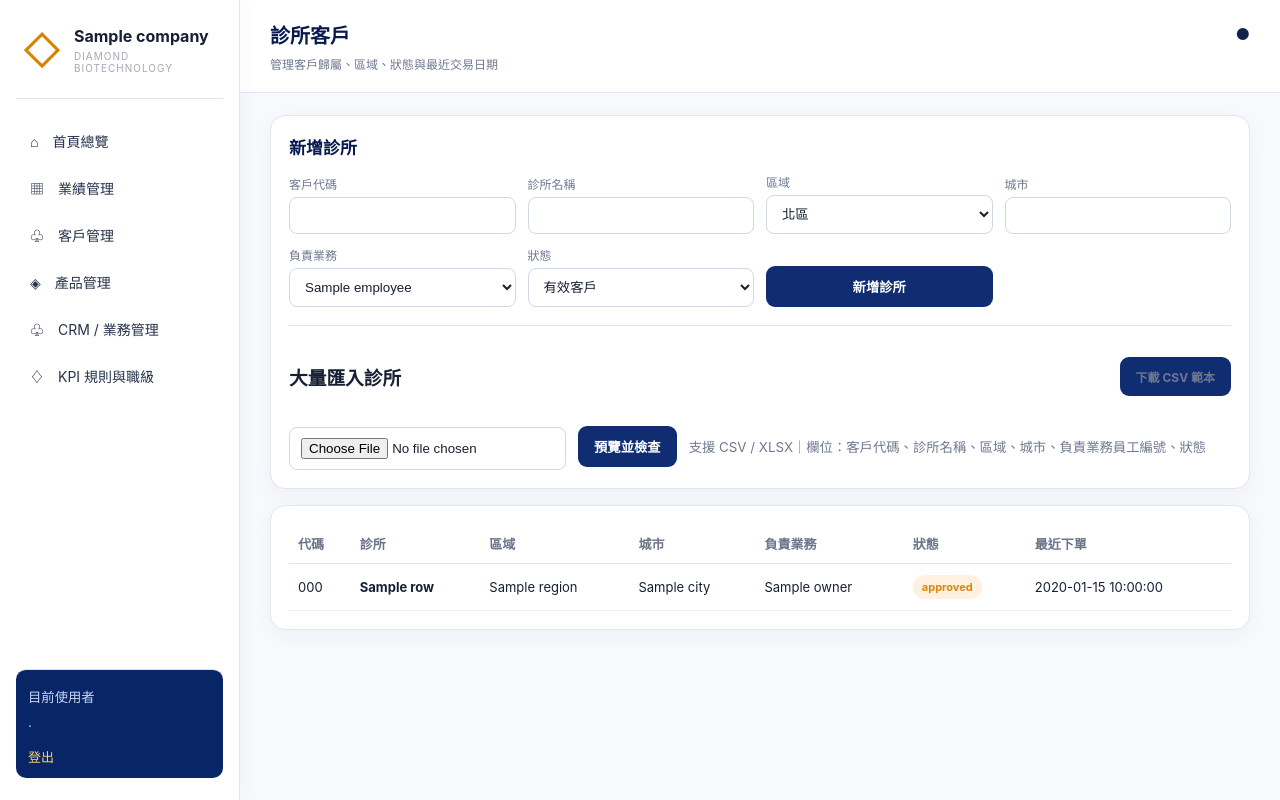
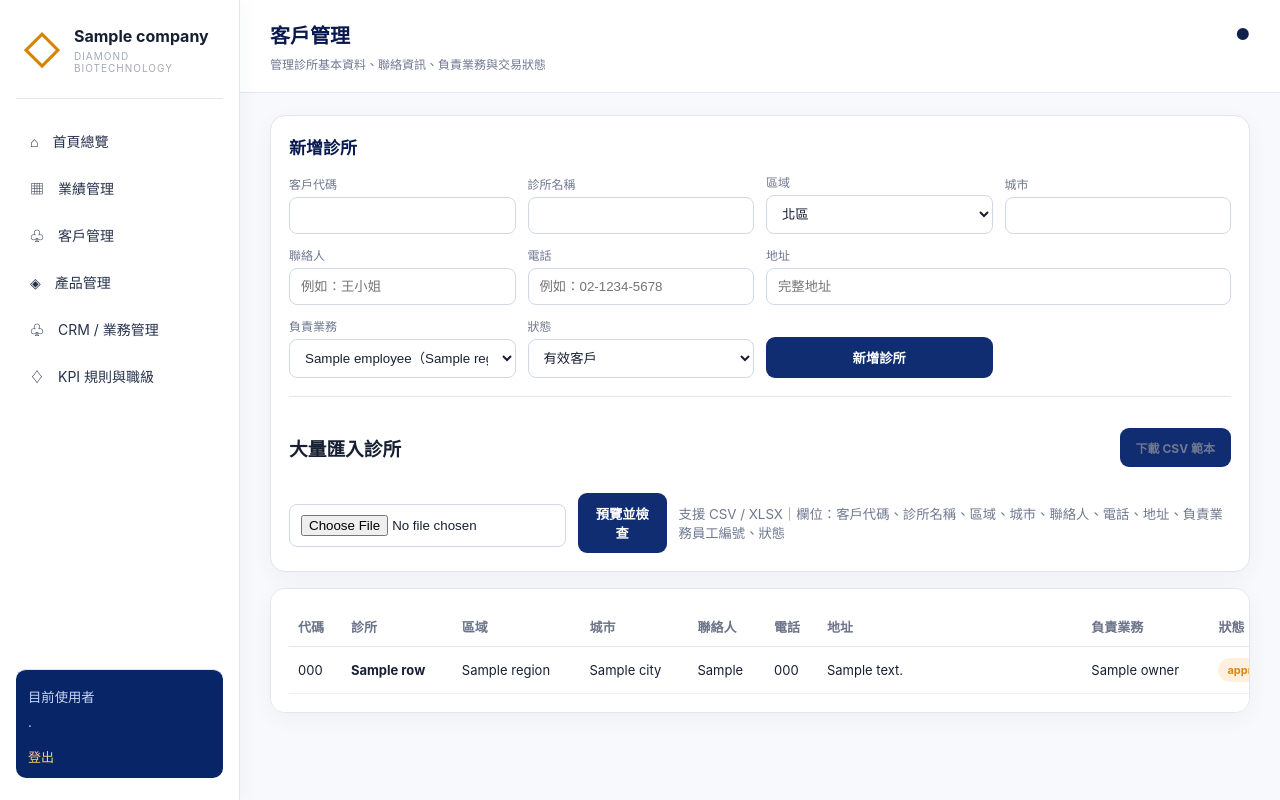
Before and after one commit to jasonwilliamsmvp-ctrl/diamond-kpi, a FastAPI app: template app/templates/clinics.html in a window 1280 px wide. Run offline with FastAPI, Linux system fonts and the light colour scheme; the template is opened without the code that fills it: most values are stand-ins (such as "Sample title", 1, 10 or a date in 2020); some libraries are stand-ins or nearby versions.

Commit message:
Add files via upload

```diff
--- a/app/main.py
+++ b/app/main.py
@@ -81,6 +81,9 @@ class Clinic(Base):
     name: Mapped[str] = mapped_column(String(150))
     region: Mapped[str] = mapped_column(String(30), default="北區")
     city: Mapped[str] = mapped_column(String(50), default="台北市")
+    contact_person: Mapped[str] = mapped_column(String(100), default="")
+    phone: Mapped[str] = mapped_column(String(50), default="")
+    address: Mapped[str] = mapped_column(String(255), default="")
     owner_employee_id: Mapped[Optional[int]] = mapped_column(ForeignKey("employees.id"), nullable=True)
     status: Mapped[str] = mapped_column(String(30), default="有效客戶")
     last_order_date: Mapped[Optional[date]] = mapped_column(Date, nullable=True)
@@ -191,11 +194,18 @@ def startup():
             conn.execute(text("ALTER TABLE employees ADD COLUMN IF NOT EXISTS visit_target DOUBLE PRECISION DEFAULT 40"))
             conn.execute(text("ALTER TABLE employees ADD COLUMN IF NOT EXISTS new_clinic_target DOUBLE PRECISION DEFAULT 2"))
             conn.execute(text("ALTER TABLE employees ADD COLUMN IF NOT EXISTS new_product_target DOUBLE PRECISION DEFAULT 1"))
+            conn.execute(text("ALTER TABLE clinics ADD COLUMN IF NOT EXISTS contact_person VARCHAR(100) DEFAULT ''"))
+            conn.execute(text("ALTER TABLE clinics ADD COLUMN IF NOT EXISTS phone VARCHAR(50) DEFAULT ''"))
+            conn.execute(text("ALTER TABLE clinics ADD COLUMN IF NOT EXISTS address VARCHAR(255) DEFAULT ''"))
         elif engine.dialect.name == "sqlite":
             cols = {r[1] for r in conn.execute(text("PRAGMA table_info(employees)"))}
             for col, default in [("crm_target",100),("visit_target",40),("new_clinic_target",2),("new_product_target",1)]:
                 if col not in cols:
                     conn.execute(text(f"ALTER TABLE employees ADD COLUMN {col} FLOAT DEFAULT {default}"))
+            clinic_cols = {r[1] for r in conn.execute(text("PRAGMA table_info(clinics)"))}
+            for col, ddl in [("contact_person","TEXT DEFAULT ''"),("phone","TEXT DEFAULT ''"),("address","TEXT DEFAULT ''")]:
+                if col not in clinic_cols:
+                    conn.execute(text(f"ALTER TABLE clinics ADD COLUMN {col} {ddl}"))
     db = SessionLocal()
     try:
         if not db.scalar(select(func.count(User.id))):
@@ -742,8 +752,33 @@ def clinics_page(request:Request,db:Session=Depends(db_session),user:User=Depend
     return templates.TemplateResponse("clinics.html",{"request":request,"user":user,"company":COMPANY_NAME,"rows":rows,"employees":emps})
 
 @app.post("/clinics")
-def clinic_add(code:str=Form(...),name:str=Form(...),region:str=Form(...),city:str=Form(...),owner_employee_id:int=Form(...),status:str=Form(...),db:Session=Depends(db_session),user:User=Depends(current_user)):
-    db.add(Clinic(code=code,name=name,region=region,city=city,owner_employee_id=owner_employee_id,status=status)); db.commit(); audit(db,user,"新增","診所",name)
+def clinic_add(code:str=Form(...),name:str=Form(...),region:str=Form(...),city:str=Form(...),contact_person:str=Form(""),phone:str=Form(""),address:str=Form(""),owner_employee_id:int=Form(...),status:str=Form(...),db:Session=Depends(db_session),user:User=Depends(current_user)):
+    authorize(user,"admin","executive","manager")
+    if db.scalar(select(Clinic).where(Clinic.code==code.strip())):
+        raise HTTPException(400,"客戶代碼已存在")
+    db.add(Clinic(code=code.strip(),name=name.strip(),region=region,city=city.strip(),contact_person=contact_person.strip(),phone=phone.strip(),address=address.strip(),owner_employee_id=owner_employee_id,status=status)); db.commit(); audit(db,user,"新增","診所",name)
+    return RedirectResponse("/clinics",303)
+
+@app.get("/clinics/{cid}/edit",response_class=HTMLResponse)
+def clinic_edit_page(cid:int,request:Request,db:Session=Depends(db_session),user:User=Depends(current_user)):
+    authorize(user,"admin","executive","manager")
+    clinic=db.get(Clinic,cid)
+    if not clinic: raise HTTPException(404,"找不到診所")
+    emps=list(db.scalars(select(Employee).where(Employee.active==True).order_by(Employee.region,Employee.name)))
+    return templates.TemplateResponse("clinic_edit.html",{"request":request,"user":user,"company":COMPANY_NAME,"clinic":clinic,"employees":emps})
+
+@app.post("/clinics/{cid}/edit")
+def clinic_edit(cid:int,code:str=Form(...),name:str=Form(...),region:str=Form(...),city:str=Form(...),contact_person:str=Form(""),phone:str=Form(""),address:str=Form(""),owner_employee_id:int=Form(...),status:str=Form(...),db:Session=Depends(db_session),user:User=Depends(current_user)):
+    authorize(user,"admin","executive","manager")
+    clinic=db.get(Clinic,cid)
+    if not clinic: raise HTTPException(404,"找不到診所")
+    duplicate=db.scalar(select(Clinic).where(Clinic.code==code.strip(), Clinic.id!=cid))
+    if duplicate: raise HTTPException(400,"客戶代碼已被其他診所使用")
+    before=f"{clinic.code} {clinic.name}"
+    clinic.code=code.strip(); clinic.name=name.strip(); clinic.region=region; clinic.city=city.strip()
+    clinic.contact_person=contact_person.strip(); clinic.phone=phone.strip(); clinic.address=address.strip()
+    clinic.owner_employee_id=owner_employee_id; clinic.status=status
+    db.commit(); audit(db,user,"修改","診所",f"{before} → {clinic.code} {clinic.name}")
     return RedirectResponse("/clinics",303)
 
 @app.get("/activities",response_class=HTMLResponse)
@@ -819,7 +854,7 @@ def _sales_validate(rows, db):
 def _clinics_validate(rows, db):
     checked=[]; seen=set()
     for idx,row in enumerate(rows,start=2):
-        code=_norm(row.get("客戶代碼")); name=_norm(row.get("診所名稱")); region=_norm(row.get("區域")); city=_norm(row.get("城市")); eno=_norm(row.get("負責業務員工編號")); status=_norm(row.get("狀態")) or "有效客戶"
+        code=_norm(row.get("客戶代碼")); name=_norm(row.get("診所名稱")); region=_norm(row.get("區域")); city=_norm(row.get("城市")); contact_person=_norm(row.get("聯絡人")); phone=_norm(row.get("電話")); address=_norm(row.get("地址")); eno=_norm(row.get("負責業務員工編號")); status=_norm(row.get("狀態")) or "有效客戶"
         errors=[]
         if not code: errors.append("缺少客戶代碼")
         if not name: errors.append("缺少診所名稱")
@@ -831,7 +866,7 @@ def _clinics_validate(rows, db):
         if status not in ["有效客戶","潛在客戶","暫停交易"]: errors.append("狀態不正確")
         if code and (db.scalar(select(Clinic).where(Clinic.code==code)) or code in seen): errors.append("客戶代碼重複")
         seen.add(code)
-        checked.append({"line":idx,"data":{"客戶代碼":code,"診所名稱":name,"區域":region,"城市":city,"負責業務員工編號":eno,"狀態":status},"errors":errors})
+        checked.append({"line":idx,"data":{"客戶代碼":code,"診所名稱":name,"區域":region,"城市":city,"聯絡人":contact_person,"電話":phone,"地址":address,"負責業務員工編號":eno,"狀態":status},"errors":errors})
     return checked
 
 @app.get("/templates/sales-import.csv")
@@ -841,7 +876,7 @@ def sales_template(user:User=Depends(current_user)):
 
 @app.get("/templates/clinics-import.csv")
 def clinics_template(user:User=Depends(current_user)):
-    text="客戶代碼,診所名稱,區域,城市,負責業務員工編號,狀態\nC001,範例醫美診所,北區,台北市,S001,有效客戶\n"
+    text="客戶代碼,診所名稱,區域,城市,聯絡人,電話,地址,負責業務員工編號,狀態\nC001,範例醫美診所,北區,台北市,王小姐,02-1234-5678,台北市信義區範例路1號,S001,有效客戶\n"
     return Response(content=text.encode("utf-8-sig"),media_type="text/csv",headers={"Content-Disposition":"attachment; filename=diamond_clinics_import_template.csv"})
 
 @app.post("/import/sales/preview",response_class=HTMLResponse)
@@ -885,7 +920,7 @@ def import_clinics_confirm(token:str=Form(...),db:Session=Depends(db_session),us
         if db.scalar(select(Clinic).where(Clinic.code==row["客戶代碼"])): continue
         emp=db.scalar(select(Employee).where(Employee.employee_no==row["負責業務員工編號"]))
         if not emp: continue
-        db.add(Clinic(code=row["客戶代碼"],name=row["診所名稱"],region=row["區域"],city=row["城市"],owner_employee_id=emp.id,status=row["狀態"])); count+=1
+        db.add(Clinic(code=row["客戶代碼"],name=row["診所名稱"],region=row["區域"],city=row["城市"],contact_person=row.get("聯絡人","") or "",phone=row.get("電話","") or "",address=row.get("地址","") or "",owner_employee_id=emp.id,status=row["狀態"])); count+=1
     db.commit(); audit(db,user,"匯入","診所",f"{count} 筆（智慧匯入）")
     return RedirectResponse("/clinics",303)
 
--- a/app/static/style.css
+++ b/app/static/style.css
@@ -40,3 +40,7 @@ main,.kpi-grid,.kpi-grid>*{min-width:0}.kpi-panel{min-width:0}.kpi-panel table{t
 #coaching{scroll-margin-top:24px}.coaching-row{background:#fff7f7}.coaching-row td:first-child{border-left:4px solid #d92732}.warning-banner a{cursor:pointer;display:inline-block}.warning-banner a:hover{filter:brightness(1.08)}
 
 .inline-action{margin-top:8px}.tiny-btn{padding:7px 10px;border:0;border-radius:8px;background:#162f5b;color:#fff;font-weight:700;cursor:pointer}.tiny-btn.secondary{background:#eef2f7;color:#25364d}.action-stack{display:flex;gap:6px;flex-wrap:wrap}.note-cell{white-space:normal;min-width:240px}
+
+/* v19 clinic master data */
+.formgrid .wide{grid-column:span 2}.table-scroll{overflow-x:auto}.clinic-table{min-width:1280px}.clinic-table .address-cell{min-width:220px;white-space:normal;line-height:1.45}.btnlink.compact{padding:7px 12px;white-space:nowrap}
+@media(max-width:900px){.formgrid .wide{grid-column:1/-1}}
--- a/app/templates/clinics.html
+++ b/app/templates/clinics.html
@@ -1,3 +1,11 @@
-{% extends 'base.html' %}{% block title %}診所客戶{% endblock %}{% block subtitle %}管理客戶歸屬、區域、狀態與最近交易日期{% endblock %}{% block content %}
-<section class="panel formpanel"><h2>新增診所</h2><form method="post" class="formgrid"><label>客戶代碼<input name="code" required></label><label>診所名稱<input name="name" required></label><label>區域<select name="region"><option>北區</option><option>中區</option><option>南區</option></select></label><label>城市<input name="city" required></label><label>負責業務<select name="owner_employee_id">{% for e in employees %}<option value="{{e.id}}">{{e.name}}</option>{% endfor %}</select></label><label>狀態<select name="status"><option>有效客戶</option><option>潛在客戶</option><option>暫停交易</option></select></label><button type="submit">新增診所</button></form><hr><div class="panelhead"><h3>大量匯入診所</h3><a class="btnlink" href="/templates/clinics-import.csv">下載 CSV 範本</a></div><form method="post" action="/import/clinics/preview" enctype="multipart/form-data" class="inlineform"><input name="file" type="file" accept=".csv,.xlsx" required><button type="submit">預覽並檢查</button><small>支援 CSV / XLSX｜欄位：客戶代碼、診所名稱、區域、城市、負責業務員工編號、狀態</small></form></section>
-<section class="panel"><table><thead><tr><th>代碼</th><th>診所</th><th>區域</th><th>城市</th><th>負責業務</th><th>狀態</th><th>最近下單</th></tr></thead><tbody>{% for r in rows %}<tr><td>{{r.code}}</td><td><b>{{r.name}}</b></td><td>{{r.region}}</td><td>{{r.city}}</td><td>{{r.owner.name if r.owner else '未指派'}}</td><td><span class="pill {{'green' if r.status=='有效客戶' else 'orange'}}">{{r.status}}</span></td><td>{{r.last_order_date or '—'}}</td></tr>{% endfor %}</tbody></table></section>{% endblock %}
+{% extends 'base.html' %}{% block title %}客戶管理{% endblock %}{% block subtitle %}管理診所基本資料、聯絡資訊、負責業務與交易狀態{% endblock %}{% block content %}
+<section class="panel formpanel"><h2>新增診所</h2><form method="post" class="formgrid">
+<label>客戶代碼<input name="code" required></label><label>診所名稱<input name="name" required></label>
+<label>區域<select name="region"><option>北區</option><option>中區</option><option>南區</option></select></label><label>城市<input name="city" required></label>
+<label>聯絡人<input name="contact_person" placeholder="例如：王小姐"></label><label>電話<input name="phone" placeholder="例如：02-1234-5678"></label>
+<label class="wide">地址<input name="address" placeholder="完整地址"></label>
+<label>負責業務<select name="owner_employee_id">{% for e in employees %}<option value="{{e.id}}">{{e.name}}（{{e.region}}・{{e.title}}）</option>{% endfor %}</select></label>
+<label>狀態<select name="status"><option>有效客戶</option><option>潛在客戶</option><option>暫停交易</option></select></label><button type="submit">新增診所</button></form>
+<hr><div class="panelhead"><h3>大量匯入診所</h3><a class="btnlink" href="/templates/clinics-import.csv">下載 CSV 範本</a></div>
+<form method="post" action="/import/clinics/preview" enctype="multipart/form-data" class="inlineform"><input name="file" type="file" accept=".csv,.xlsx" required><button type="submit">預覽並檢查</button><small>支援 CSV / XLSX｜欄位：客戶代碼、診所名稱、區域、城市、聯絡人、電話、地址、負責業務員工編號、狀態</small></form></section>
+<section class="panel table-scroll"><table class="clinic-table"><thead><tr><th>代碼</th><th>診所</th><th>區域</th><th>城市</th><th>聯絡人</th><th>電話</th><th>地址</th><th>負責業務</th><th>狀態</th><th>最近下單</th><th>操作</th></tr></thead><tbody>{% for r in rows %}<tr><td>{{r.code}}</td><td><b>{{r.name}}</b></td><td>{{r.region}}</td><td>{{r.city}}</td><td>{{r.contact_person or '—'}}</td><td>{{r.phone or '—'}}</td><td class="address-cell">{{r.address or '—'}}</td><td>{{r.owner.name if r.owner else '未指派'}}</td><td><span class="pill {{'green' if r.status=='有效客戶' else 'orange'}}">{{r.status}}</span></td><td>{{r.last_order_date or '—'}}</td><td><a class="btnlink compact" href="/clinics/{{r.id}}/edit">編輯</a></td></tr>{% endfor %}</tbody></table></section>{% endblock %}
```
Also changed, not shown: app/templates/clinic_edit.html (added, +10 -0 lines).
